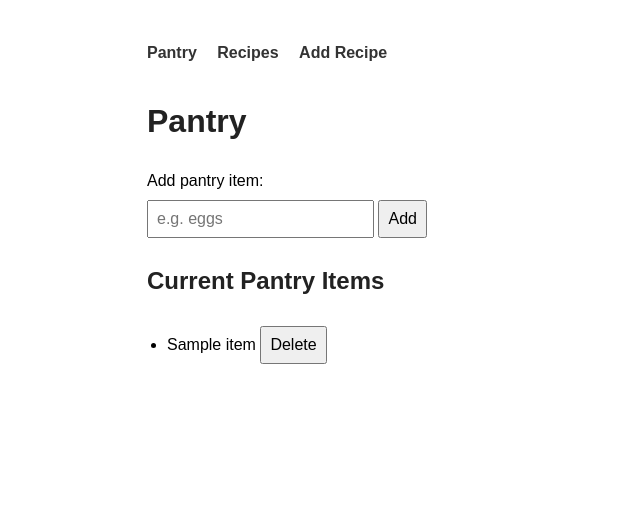
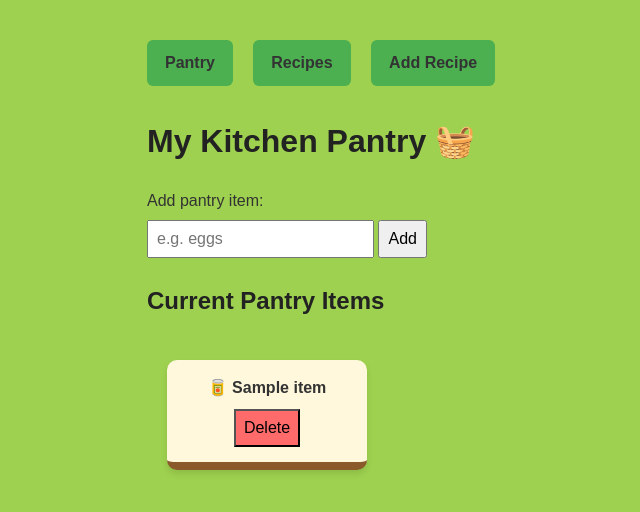
Before and after one commit to Shreyasriva263/PantryMatch, a Flask app: template templates/pantry.html in a window 1280 px wide. Shown: the top 512 px of the page, without its empty margins (43-683 px from the left). Run offline with Flask 3, Linux system fonts and the light colour scheme; the template is opened without the code that fills it: most values are stand-ins (such as "Sample title", 1, 10 or a date in 2020).

Commit message:
fixing app design and display

```diff
--- a/app.py
+++ b/app.py
@@ -3,7 +3,7 @@ from flask import Flask, render_template, request, redirect, url_for
 app = Flask(__name__)
 
 # In-memory storage for now
-# Later you can replace this with SQLite
+
 pantry_items = []
 recipes = []
 next_recipe_id = 1
--- /dev/null
+++ b/static/style.css
@@ -0,0 +1,54 @@
+body {
+  background-color: #9ED14F;
+  color: #333;
+}
+nav a {
+    display: inline-block;     /* makes the link behave like a button */
+    background-color: #4CAF50;
+    color: white;
+
+    padding: 10px 18px;        /* creates the rectangle */
+    margin-right: 10px;
+
+    text-decoration: none;     /* removes underline */
+    border-radius: 6px;        /* rounded corners */
+
+    font-weight: bold;
+}
+
+nav a:hover {
+    background-color: #45a049;
+}
+.pantry {
+    display: grid;
+    grid-template-columns: repeat(4, 1fr); /* items per shelf */
+    gap: 20px;
+    padding: 20px;
+}
+
+.pantry-item {
+    background: #fff8dc;
+    border-radius: 10px;
+    padding: 15px;
+    text-align: center;
+
+    box-shadow: 0 4px 6px rgba(0,0,0,0.1);
+
+    font-weight: bold;
+}
+
+.pantry-item button {
+    margin-top: 8px;
+    background-color: #ff6b6b;
+}
+.pantry {
+    position: relative;
+}
+
+.pantry::after {
+    content: "";
+    grid-column: 1 / -1;
+}
+.pantry-item {
+    border-bottom: 8px solid #8b5a2b;
+}
--- a/templates/base.html
+++ b/templates/base.html
@@ -4,6 +4,7 @@
     <meta charset="UTF-8">
     <meta name="viewport" content="width=device-width, initial-scale=1.0">
     <title>Pantry App</title>
+    <link rel="stylesheet" href="{{ url_for('static', filename='style.css') }}">
     <style>
         body {
             font-family: Arial, sans-serif;
@@ -71,7 +72,8 @@
         <a href="{{ url_for('view_recipes') }}">Recipes</a>
         <a href="{{ url_for('add_recipe') }}">Add Recipe</a>
     </nav>
-
-    {% block content %}{% endblock %}
+    <main class="container">
+        {% block content %}{% endblock %}
+    </main>
 </body>
 </html>
--- a/templates/pantry.html
+++ b/templates/pantry.html
@@ -1,7 +1,7 @@
 {% extends "base.html" %}
 
 {% block content %}
-<h1>Pantry</h1>
+<h1>My Kitchen Pantry 🧺</h1>
 
 <form method="POST">
     <label for="item">Add pantry item:</label><br>
@@ -13,18 +13,24 @@
     <h2>Current Pantry Items</h2>
 
     {% if pantry_items %}
-        <ul>
+        <div class="pantry">
             {% for item in pantry_items %}
-                <li>
-                    {{ item }}
-                    <form class="inline-form" method="POST" action="{{ url_for('delete_pantry_item', item_index=loop.index0) }}">
+                <div class="pantry-item">
+                    🥫 {{ item }}
+
+                    <form class="inline-form"
+                          method="POST"
+                          action="{{ url_for('delete_pantry_item', item_index=loop.index0) }}">
                         <button type="submit">Delete</button>
                     </form>
-                </li>
+
+                </div>
             {% endfor %}
-        </ul>
+        </div>
+
     {% else %}
         <p>No pantry items yet.</p>
     {% endif %}
 </div>
+
 {% endblock %}
```
